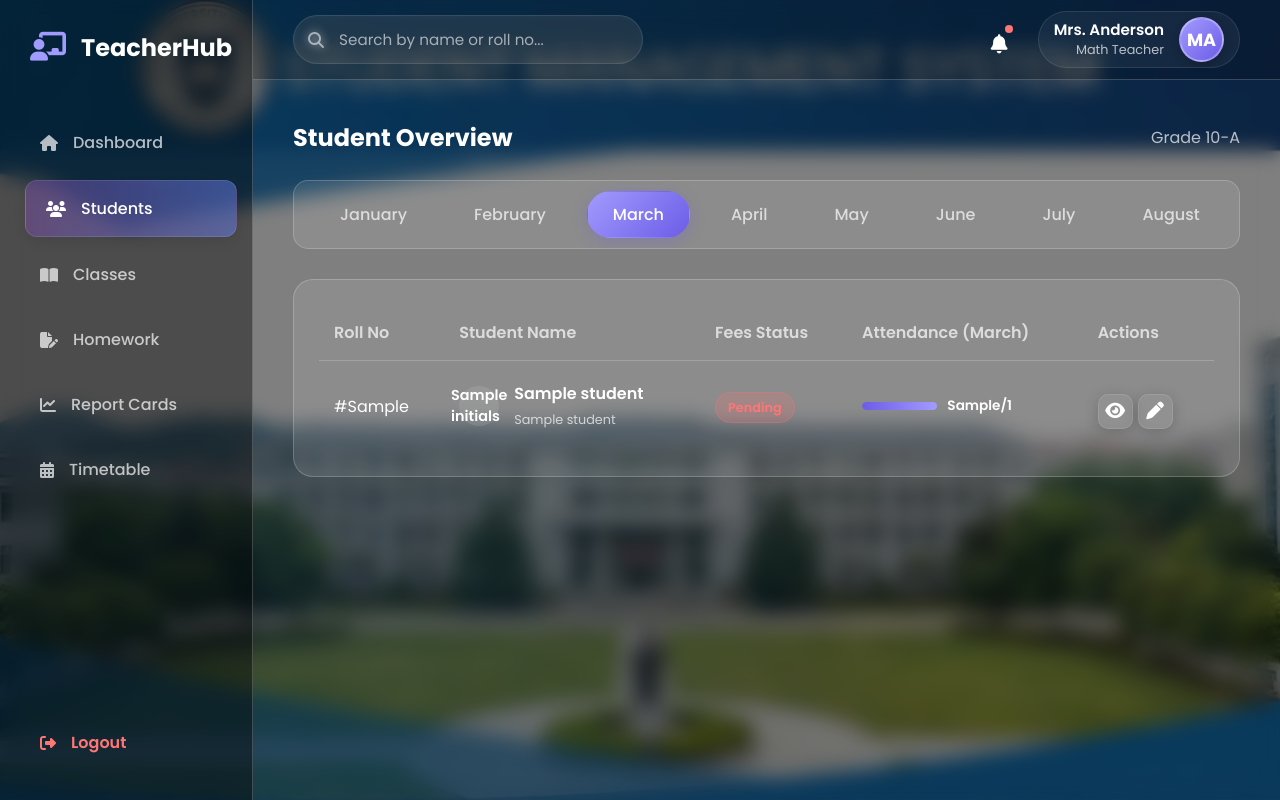
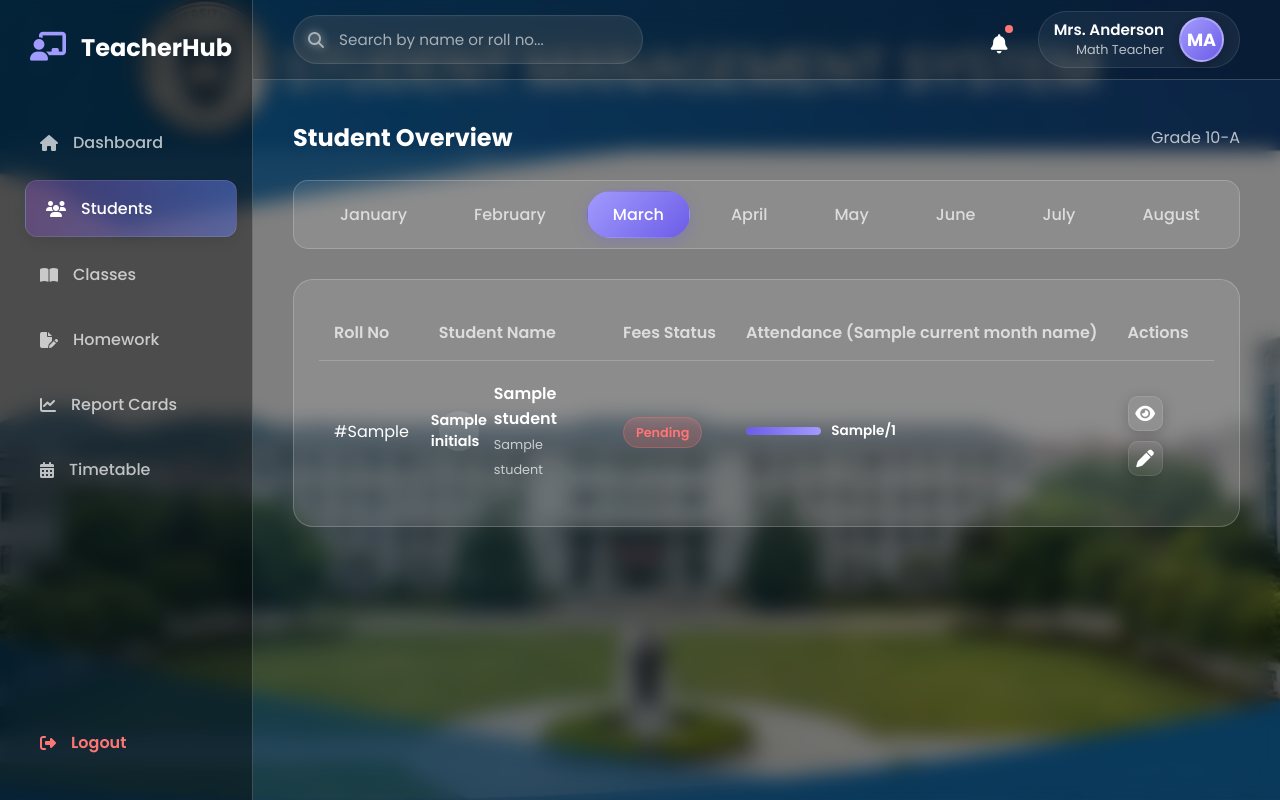
Before and after one commit to Shubham-Soni-Coder/FastAPI_Learning, a FastAPI app: template project2/templates/teacher_students.html in a window 1280 px wide. Run offline with FastAPI, Linux system fonts and the light colour scheme; the template is opened without the code that fills it: most values are stand-ins (such as "Sample title", 1, 10 or a date in 2020); parts of the project's set-up code (start-up, migrations or seed data) failed here and were passed over.

Commit message:
fix parent name and attendance in view

```diff
--- a/project2/app/app.py
+++ b/project2/app/app.py
@@ -153,7 +153,7 @@ def get_student_data(request: Request, month: str, db: Session = Depends(get_db)
             {
                 "roll_no": i + 1,
                 "name": student.name,
-                "parent": student.father_name,
+                "father_name": student.father_name,
                 "fees_paid": fees.status,
                 "attendance": attendance_percentage,
                 "days_present": days_present,
@@ -171,6 +171,15 @@ def show_teacher_students(request: Request):
         return RedirectResponse(url="/", status_code=status.HTTP_303_SEE_OTHER)
     class_id = 11
 
+    # Get current date
+    now = datetime.now()
+    current_year = now.year
+    current_month = now.month
+    current_month_name = now.strftime("%B")
+
+    # Get total days in the current month
+    _, total_days_in_month = calendar.monthrange(current_year, current_month)
+
     # Mock Data for student list
     results = (
         db.query(Student, StudentFeesDue)
@@ -184,6 +193,17 @@ def show_teacher_students(request: Request):
     students_data = []
 
     for i, (student, fees) in enumerate(results):
+        days_present = count_student_present_day(
+            db, student.id, current_year, current_month
+        )
+
+        # Calculate attendance percentage
+        attendance_percentage = (
+            round((days_present / total_days_in_month) * 100)
+            if total_days_in_month > 0
+            else 0
+        )
+
         parts = student.name.strip().split()
         initials = (
             parts[0][0] if len(parts) == 1 else parts[0][0] + parts[-1][0]
@@ -192,17 +212,22 @@ def show_teacher_students(request: Request):
             {
                 "roll_no": i + 1,
                 "name": student.name,
-                "parent": student.father_name,
+                "father_name": student.father_name,
                 "fees_paid": fees.status,
-                "attendance": 90,
-                "days_present": count_student_present_day(db, student.id, 2025, 11),
-                "total_days": 31,
+                "attendance": attendance_percentage,
+                "days_present": days_present,
+                "total_days": total_days_in_month,
                 "initials": initials,
             }
         )
 
     return templates.TemplateResponse(
-        "teacher_students.html", {"request": request, "students": students_data}
+        "teacher_students.html",
+        {
+            "request": request,
+            "students": students_data,
+            "current_month_name": current_month_name,
+        },
     )
 
 
--- a/project2/static/js/teacher_students.js
+++ b/project2/static/js/teacher_students.js
@@ -63,7 +63,7 @@ function setupTableDelegation() {
         if (viewBtn) {
             document.getElementById('viewName').textContent = viewBtn.dataset.name;
             document.getElementById('viewRoll').textContent = 'Roll No: #' + viewBtn.dataset.roll;
-            document.getElementById('viewParent').textContent = viewBtn.dataset.parent;
+            document.getElementById('viewFatherName').textContent = viewBtn.dataset.fatherName;
             document.getElementById('viewAttendance').textContent = viewBtn.dataset.attendance + '%';
             document.getElementById('viewAvatar').textContent = viewBtn.dataset.initials;
             viewModal.style.display = 'block';
@@ -137,7 +137,7 @@ function renderTable(students) {
                         <div class="table-avatar">${student.initials}</div>
                         <div>
                             <span style="font-weight: 600; display: block;">${student.name}</span>
-                            <span style="font-size: 0.8rem; color: var(--text-muted);">${student.parent}</span>
+                            <span style="font-size: 0.8rem; color: var(--text-muted);">${student.father_name}</span>
                         </div>
                     </div>
                 </td>
@@ -153,7 +153,7 @@ function renderTable(students) {
                 <td>
                     <button class="table-action-btn view-btn" title="View Profile"
                         data-name="${student.name}" data-roll="${student.roll_no}"
-                        data-parent="${student.parent}" data-attendance="${student.attendance}"
+                        data-father-name="${student.father_name}" data-attendance="${student.attendance}"
                         data-initials="${student.initials}">
                         <i class="fa-solid fa-eye"></i>
                     </button>
--- a/project2/templates/teacher_students.html
+++ b/project2/templates/teacher_students.html
@@ -98,7 +98,7 @@
                                 <th>Roll No</th>
                                 <th>Student Name</th>
                                 <th>Fees Status</th>
-                                <th class="Attendance">Attendance (March)</th>
+                                <th class="Attendance">Attendance ({{ current_month_name }})</th>
                                 <th>Actions</th>
                             </tr>
                         </thead>
@@ -137,7 +137,7 @@
                                 <td>
                                     <button class="table-action-btn view-btn" title="View Profile"
                                         data-name="{{ student.name }}" data-roll="{{ student.roll_no }}"
-                                        data-parent="{{ student.father_name }}"
+                                        data-father-name="{{ student.father_name }}"
                                         data-attendance="{{ student.attendance }}"
                                         data-initials="{{ student.initials }}">
                                         <i class="fa-solid fa-eye"></i>
@@ -167,8 +167,8 @@
             </div>
             <div class="modal-body">
                 <div class="info-row">
-                    <span class="label"><i class="fa-solid fa-user-group"></i> Parent/Guardian:</span>
-                    <span class="value" id="viewParent">Parent Name</span>
+                    <span class="label"><i class="fa-solid fa-user-group"></i> Father Name:</span>
+                    <span class="value" id="viewFatherName">Parent Name</span>
                 </div>
                 <div class="info-row">
                     <span class="label"><i class="fa-solid fa-chart-pie"></i> Attendance:</span>
```
